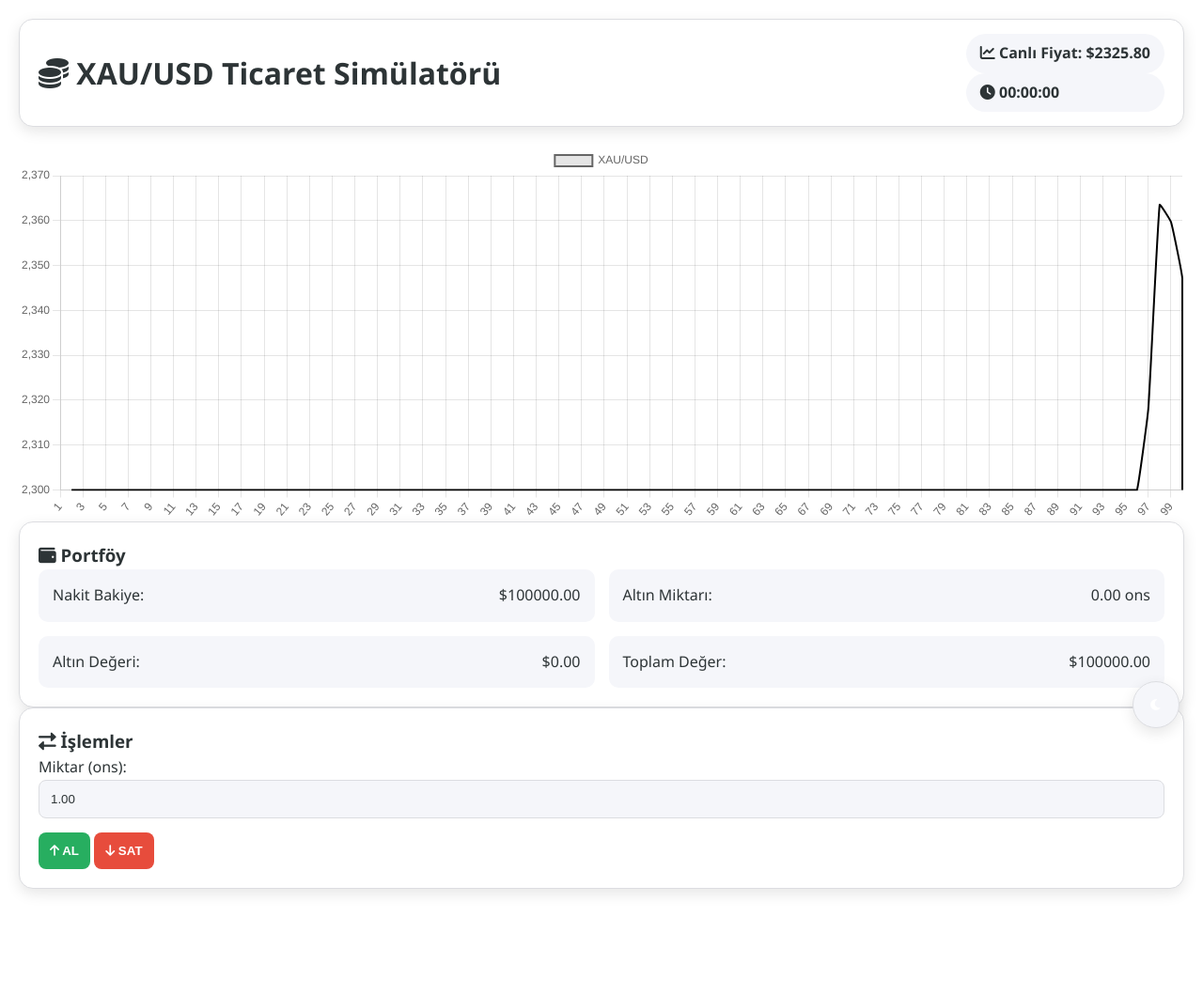
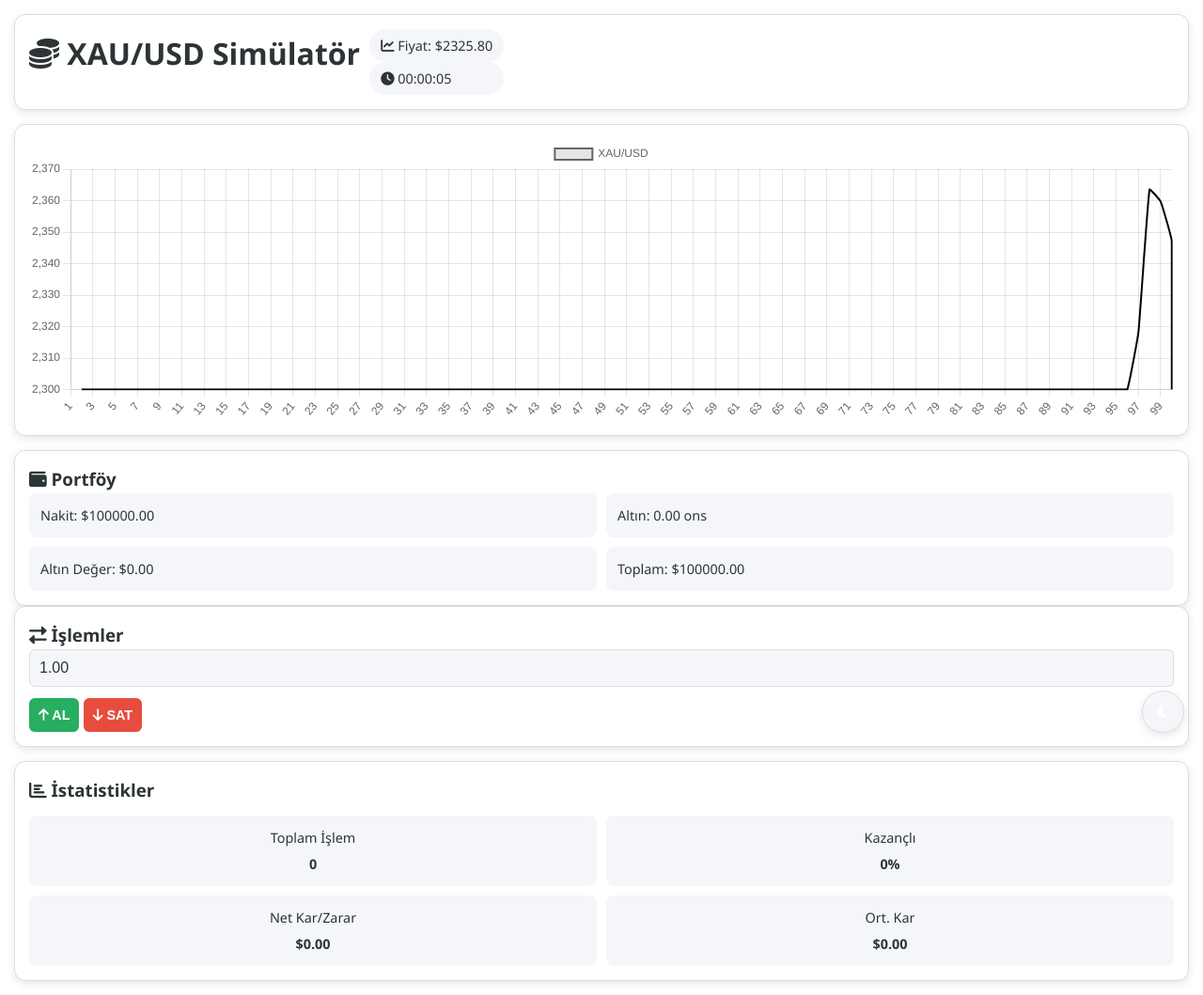
Before and after one commit to xibrahim242/trade, a plain HTML site: page index.html in a window 1280 px wide. Shown: the whole page at 94% size. Before the commit the page ends 966 px from the top, so only its background shows below. Drawn offline with nearby package versions, Linux system fonts and the light colour scheme.

Commit message:
Update index.html

```diff
--- a/index.html
+++ b/index.html
@@ -6,7 +6,6 @@
     <title>XAU/USD Trading Simülatörü</title>
     <link rel="stylesheet" href="https://cdnjs.cloudflare.com/ajax/libs/font-awesome/6.0.0/css/all.min.css">
     <style>
-        /* style.css */
         :root {
             --primary-text: #2d3436;
             --background: #ffffff;
@@ -43,7 +42,7 @@
             background: var(--background);
             color: var(--primary-text);
             line-height: 1.6;
-            padding: 20px;
+            padding: 15px;
         }
 
         .container {
@@ -51,76 +50,77 @@
             margin: 0 auto;
             display: flex;
             flex-direction: column;
-            gap: 20px;
+            gap: 15px;
         }
 
         header {
             display: flex;
-            justify-content: space-between;
-            align-items: center;
-            padding: 15px 20px;
+            flex-wrap: wrap;
+            gap: 10px;
+            padding: 15px;
             background: var(--panel-bg);
-            border-radius: 15px;
-            box-shadow: 0 5px 15px var(--shadow);
+            border-radius: 12px;
+            box-shadow: 0 3px 10px var(--shadow);
             border: 1px solid var(--border);
         }
 
         .price-badge, .time-badge {
-            padding: 8px 15px;
-            border-radius: 30px;
+            padding: 6px 12px;
+            border-radius: 20px;
             background: var(--secondary-bg);
-            font-weight: bold;
+            font-size: 0.9rem;
         }
 
         .chart-container {
-            height: 400px;
+            height: 300px;
             width: 100%;
         }
 
         .panel {
             background: var(--panel-bg);
-            border-radius: 15px;
-            padding: 20px;
-            box-shadow: 0 5px 15px var(--shadow);
+            border-radius: 12px;
+            padding: 15px;
+            box-shadow: 0 3px 10px var(--shadow);
             border: 1px solid var(--border);
         }
 
-        .portfolio-stats {
+        .portfolio-stats, .stats-grid {
             display: grid;
-            grid-template-columns: 1fr 1fr;
-            gap: 15px;
+            grid-template-columns: repeat(2, 1fr);
+            gap: 10px;
         }
 
-        .portfolio-item {
+        .portfolio-item, .stat-item {
             background: var(--secondary-bg);
-            padding: 15px;
-            border-radius: 10px;
-            display: flex;
-            justify-content: space-between;
+            padding: 12px;
+            border-radius: 8px;
+            font-size: 0.9rem;
         }
 
         .trade-form {
             display: flex;
             flex-direction: column;
-            gap: 15px;
+            gap: 12px;
         }
 
         input, select {
             width: 100%;
-            padding: 12px;
+            padding: 10px;
             border: 1px solid var(--border);
-            border-radius: 8px;
+            border-radius: 6px;
             background: var(--secondary-bg);
             color: var(--primary-text);
+            font-size: 1rem;
         }
 
         button {
-            padding: 12px;
+            padding: 10px;
             border: none;
-            border-radius: 8px;
+            border-radius: 6px;
             cursor: pointer;
             font-weight: 600;
             color: white;
+            font-size: 0.9rem;
         }
 
         .btn-buy { background: var(--success); }
@@ -128,15 +128,46 @@
 
         .theme-toggle {
             position: fixed;
-            bottom: 25px;
-            right: 25px;
-            width: 50px;
-            height: 50px;
+            bottom: 20px;
+            right: 20px;
+            width: 45px;
+            height: 45px;
             border-radius: 50%;
             background: var(--secondary-bg);
             border: 1px solid var(--border);
-            cursor: pointer;
-            box-shadow: 0 5px 15px var(--shadow);
+            box-shadow: 0 3px 10px var(--shadow);
+        }
+
+        .stats-panel h3 {
+            margin-bottom: 12px;
+        }
+
+        .stat-item {
+            text-align: center;
+        }
+
+        .stat-value {
+            font-weight: bold;
+            margin-top: 5px;
+        }
+
+        @media (max-width: 768px) {
+            .portfolio-stats, .stats-grid {
+                grid-template-columns: 1fr;
+            }
+
+            header h1 {
+                font-size: 1.4rem;
+            }
+
+            .chart-container {
+                height: 250px;
+            }
+
+            .portfolio-item, .stat-item {
+                padding: 10px;
+                font-size: 0.85rem;
+            }
         }
     </style>
 </head>
@@ -147,11 +178,10 @@
 
     <div class="container">
         <header>
-            <h1><i class="fas fa-coins"></i> XAU/USD Ticaret Simülatörü</h1>
+            <h1><i class="fas fa-coins"></i> XAU/USD Simülatör</h1>
             <div class="header-stats">
                 <div class="price-badge">
-                    <i class="fas fa-chart-line"></i> Canlı Fiyat: <span id="currentPrice">$2300.00</span>
-                    <span id="priceChange" class="price-change"></span>
+                    <i class="fas fa-chart-line"></i> Fiyat: <span id="currentPrice">$2300.00</span>
                 </div>
                 <div class="time-badge">
                     <i class="fas fa-clock"></i> <span id="simulationTime">00:00:00</span>
@@ -159,31 +189,30 @@
             </div>
         </header>
 
-        <div class="dashboard">
-            <div class="chart-section">
+        <div class="chart-section panel">
             <div class="chart-container">
                 <canvas id="priceChart"></canvas>
             </div>
         </div>
 
-            <div class="trading-section">
+        <div class="dashboard">
             <div class="portfolio-panel panel">
                 <h3><i class="fas fa-wallet"></i> Portföy</h3>
                 <div class="portfolio-stats">
                     <div class="portfolio-item">
-                            <span>Nakit Bakiye:</span>
+                        <span>Nakit:</span>
                         <span id="cashBalance">$100,000.00</span>
                     </div>
                     <div class="portfolio-item">
-                            <span>Altın Miktarı:</span>
+                        <span>Altın:</span>
                         <span id="goldHoldings">0.00 ons</span>
                     </div>
                     <div class="portfolio-item">
-                            <span>Altın Değeri:</span>
+                        <span>Altın Değer:</span>
                         <span id="goldValue">$0.00</span>
                     </div>
                     <div class="portfolio-item">
-                            <span>Toplam Değer:</span>
+                        <span>Toplam:</span>
                         <span id="totalValue">$100,000.00</span>
                     </div>
                 </div>
@@ -192,10 +221,7 @@
             <div class="trading-panel panel">
                 <h3><i class="fas fa-exchange-alt"></i> İşlemler</h3>
                 <div class="trade-form">
-                        <div class="input-group">
-                            <label for="quantity">Miktar (ons):</label>
-                            <input type="number" id="quantity" min="0.01" step="0.01" value="1.00">
-                        </div>
+                    <input type="number" id="quantity" min="0.01" step="0.01" value="1.00" placeholder="Miktar (ons)">
                     <div class="btn-group">
                         <button class="btn-buy" onclick="placeOrder('buy')"><i class="fas fa-arrow-up"></i> AL</button>
                         <button class="btn-sell" onclick="placeOrder('sell')"><i class="fas fa-arrow-down"></i> SAT</button>
@@ -203,12 +229,32 @@
                 </div>
             </div>
         </div>
+
+        <div class="stats-panel panel">
+            <h3><i class="fas fa-chart-bar"></i> İstatistikler</h3>
+            <div class="stats-grid">
+                <div class="stat-item">
+                    <div class="stat-title">Toplam İşlem</div>
+                    <div class="stat-value" id="totalTrades">0</div>
+                </div>
+                <div class="stat-item">
+                    <div class="stat-title">Kazançlı</div>
+                    <div class="stat-value" id="profitableTrades">0%</div>
+                </div>
+                <div class="stat-item">
+                    <div class="stat-title">Net Kar/Zarar</div>
+                    <div class="stat-value" id="netProfit">$0.00</div>
+                </div>
+                <div class="stat-item">
+                    <div class="stat-title">Ort. Kar</div>
+                    <div class="stat-value" id="avgProfit">$0.00</div>
+                </div>
+            </div>
         </div>
     </div>
 
     <script src="https://cdn.jsdelivr.net/npm/chart.js"></script>
     <script>
-        // script.js
         const config = {
             initialPrice: 2300.00,
             initialBalance: 100000,
@@ -223,6 +269,10 @@
         let priceHistory = Array(100).fill(config.initialPrice);
         let isDarkMode = localStorage.getItem('theme') === 'dark';
         let priceChart;
+        let totalTrades = 0;
+        let profitableTrades = 0;
+        let totalProfit = 0;
+        let startTime = Date.now();
 
         function initChart() {
             const ctx = document.getElementById('priceChart').getContext('2d');
@@ -242,9 +292,7 @@
                 options: {
                     responsive: true,
                     maintainAspectRatio: false,
-                    scales: {
-                        y: { beginAtZero: false }
-                    }
+                    scales: { y: { beginAtZero: false } }
                 }
             });
         }
@@ -261,11 +309,10 @@
 
             priceHistory.shift();
             priceHistory.push(currentPrice);
-
-            priceChart.data.datasets[0].data = priceHistory;
             priceChart.update();
 
             updateDisplay();
+            updateTime();
         }
 
         function placeOrder(type) {
@@ -273,17 +320,26 @@
             const total = quantity * currentPrice;
             const commission = total * config.commission;
 
+            if(type === 'buy' && balance < total + commission) return alert('Yetersiz bakiye!');
+            if(type === 'sell' && holdings < quantity) return alert('Yetersiz altın!');
+
+            const profit = type === 'sell' ? (total - commission - (quantity * currentPositionCost)) : 0;
+
+            totalTrades++;
+            if(profit > 0) profitableTrades++;
+            totalProfit += profit;
+
             if(type === 'buy') {
-                if(balance < total + commission) return alert('Yetersiz bakiye!');
                 balance -= (total + commission);
                 holdings += quantity;
+                currentPositionCost = currentPrice;
             } else {
-                if(holdings < quantity) return alert('Yetersiz altın!');
                 balance += (total - commission);
                 holdings -= quantity;
             }
 
             updateDisplay();
+            updateStats();
         }
 
         function updateDisplay() {
@@ -294,7 +350,26 @@
             document.getElementById('totalValue').textContent = `$${(balance + holdings * currentPrice).toFixed(2)}`;
         }
 
-        // Başlangıç
+        function updateStats() {
+            const profitPercentage = totalTrades > 0 ?
+                Math.round((profitableTrades / totalTrades) * 100) : 0;
+
+            document.getElementById('totalTrades').textContent = totalTrades;
+            document.getElementById('profitableTrades').textContent = `${profitPercentage}%`;
+            document.getElementById('netProfit').textContent = `$${totalProfit.toFixed(2)}`;
+            document.getElementById('avgProfit').textContent = totalTrades > 0 ?
+                `$${(totalProfit / totalTrades).toFixed(2)}` : '$0.00';
+        }
+
+        function updateTime() {
+            const elapsed = Date.now() - startTime;
+            const hours = Math.floor(elapsed / 3600000);
+            const minutes = Math.floor((elapsed % 3600000) / 60000);
+            const seconds = Math.floor((elapsed % 60000) / 1000);
+            document.getElementById('simulationTime').textContent =
+                `${String(hours).padStart(2, '0')}:${String(minutes).padStart(2, '0')}:${String(seconds).padStart(2, '0')}`;
+        }
+
         window.addEventListener('DOMContentLoaded', () => {
             initChart();
             updateDisplay();
```
Lines whose indentation alone changed are shown as unchanged.
